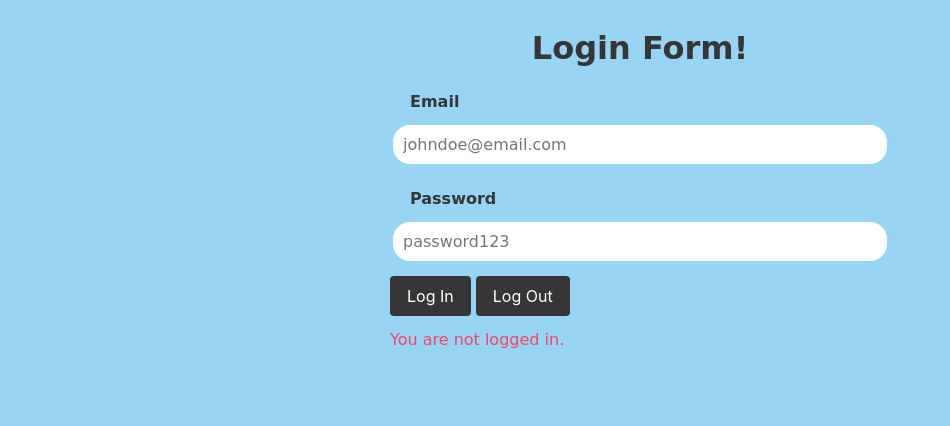
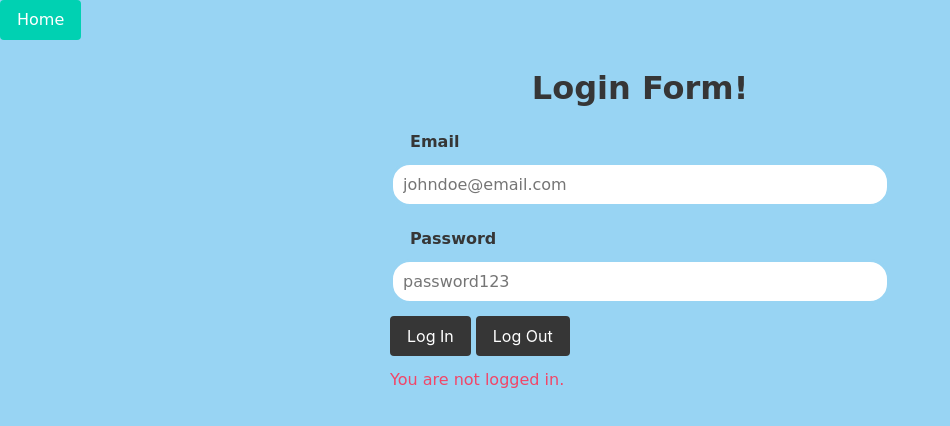
Before and after one commit to rameshtarini/math4kidz, a website: page login.html in a window 1280 px wide. Shown: the whole page, without its empty margins (0-950 px from the left). Drawn offline with nearby package versions, Linux system fonts and the light colour scheme; no server answers; a web font is replaced by a local one.

Commit message:
added buttons to login and signup

```diff
--- a/login.html
+++ b/login.html
@@ -21,6 +21,9 @@
 
     </head>
     <body>
+        <nav>
+            <a class="button is-primary" href="index.html">Home</a >
+        </nav>
         <h1 class="title">Login Form!</h1>
 
             <div class="field">
--- a/package.json
+++ b/package.json
@@ -22,7 +22,8 @@
     "bulma": "^0.9.1",
     "data-store": "^4.0.3",
     "express": "^4.17.1",
-    "firebase": "^8.0.2"
+    "firebase": "^8.0.2",
+    "jquery": "^3.5.1"
   },
   "devDependencies": {}
 }
```
Also changed, not shown: index.html (+0 -8 lines), signup.html (+3 -0 lines), 1 other file.
